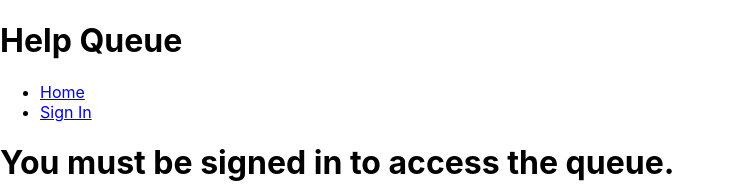
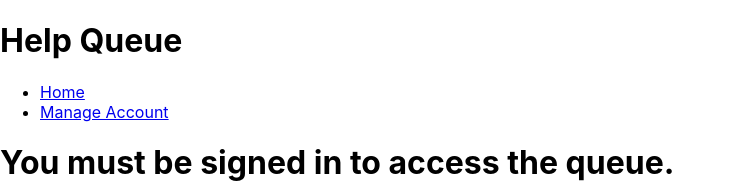
Before and after one commit to eusebiedev/Help-Queue-Redux, a React (Create React App) app: page / in a window 1280 px wide. Shown: the top 192 px of the page, without its empty margins (0-734 px from the left). Built offline with nearby package versions, Linux system fonts and the light colour scheme; no server answers; the database is empty.

Commit message:
Add Manage Account to header

```diff
--- a/src/components/Header.js
+++ b/src/components/Header.js
@@ -11,7 +11,7 @@ function Header() {
           <Link to="/">Home</Link>
         </li>
         <li>
-          <Link to="/sign-in">Sign In</Link>
+          <Link to="/sign-in">Manage Account</Link>
         </li>
       </ul>
     </React.Fragment>
```
